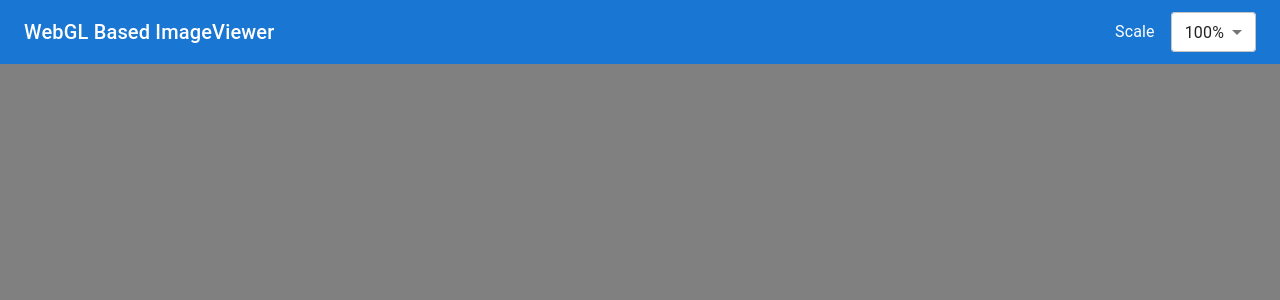
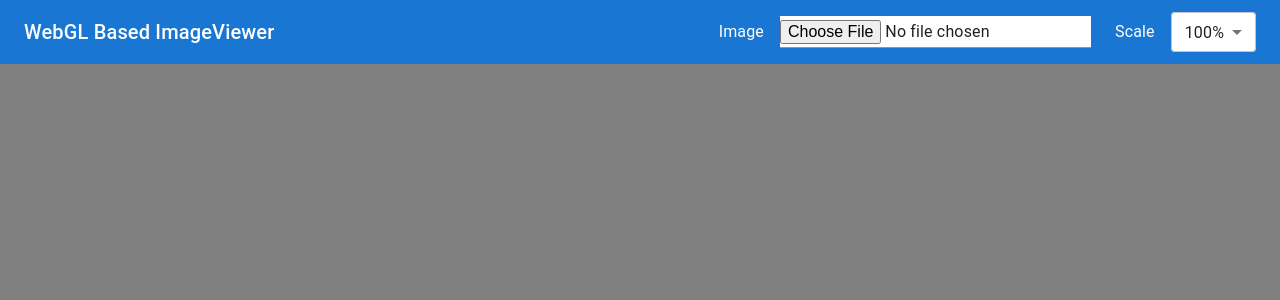
Before and after one commit to SunHwan-Park/webgl_viewer, a React (Vite) app: page / in a window 1280 px wide. Shown: the top 300 px of the page. Built offline with nearby package versions, Linux system fonts and the light colour scheme.

Commit message:
add image importing function

```diff
--- a/package.json
+++ b/package.json
@@ -17,11 +17,13 @@
     "@mui/icons-material": "^5.11.16",
     "@mui/material": "^5.12.2",
     "@pixi/react": "^7.0.3",
+    "blueimp-load-image": "^5.16.0",
     "pixi.js": "^7.2.4",
     "react": "^18.2.0",
     "react-dom": "^18.2.0"
   },
   "devDependencies": {
+    "@types/blueimp-load-image": "^5.16.2",
     "@types/react": "^18.0.28",
     "@types/react-dom": "^18.0.11",
     "@typescript-eslint/eslint-plugin": "^5.57.1",
--- a/src/App.tsx
+++ b/src/App.tsx
@@ -4,10 +4,15 @@ import ImageViewer from './components/ImageViewer';
 
 function App() {
   const [scale, setScale] = useState(1);
+  const [image, setImage] = useState({
+    url: '',
+    width: 0,
+    height: 0,
+  });
   return (
     <div style={{ width: '100wh', height: '100vh', overflow: 'hidden' }}>
-      <TopBar scale={scale} setScale={setScale} />
-      <ImageViewer scale={scale} setScale={setScale} />
+      <TopBar scale={scale} setScale={setScale} image={image} setImage={setImage} />
+      <ImageViewer scale={scale} setScale={setScale} image={image} />
     </div>
   );
 }
--- /dev/null
+++ b/src/components/ImageUploader.tsx
@@ -0,0 +1,42 @@
+import { Input } from '@mui/material';
+import Typography from '@mui/material/Typography';
+import { ChangeEventHandler } from 'react';
+import loadImage from 'blueimp-load-image';
+
+export default function ImageUploader({
+  image,
+  setImage,
+}: {
+  image: { url: string; width: number; height: number };
+  setImage: (v: { url: string; width: number; height: number }) => void;
+}) {
+  const onChange: ChangeEventHandler<HTMLInputElement> = async (e) => {
+    console.log(e);
+    const file = e.target.files?.[0];
+    if (!file) return;
+    const data = await loadImage(file, { canvas: true });
+    if (!data) return;
+    const { image, originalWidth, originalHeight } = data;
+    const url = (image as HTMLCanvasElement).toDataURL();
+    setImage({
+      url: url,
+      width: originalWidth || 0,
+      height: originalHeight || 0,
+    });
+  };
+  return (
+    <div style={{ display: 'flex', alignItems: 'center', gap: 16 }}>
+      <Typography variant="subtitle1">{`Image${
+        image.url ? `(${image.width} x ${image.height} px)` : ''
+      }`}</Typography>
+      <Input
+        inputProps={{
+          type: 'file',
+          accept: 'image/*',
+        }}
+        style={{ backgroundColor: 'white' }}
+        onChange={onChange}
+      />
+    </div>
+  );
+}
--- a/src/components/ImageViewer.tsx
+++ b/src/components/ImageViewer.tsx
@@ -1,19 +1,22 @@
 import { Stage, Sprite } from '@pixi/react';
 import { WheelEventHandler } from 'react';
-import sample from '../assets/sample.jpeg';
-
-const sampleImgSize = { width: 1000, height: 563 };
 
 export default function ImageViewer({
   scale,
   setScale,
+  image,
 }: {
   scale: number;
   setScale: (v: number) => void;
+  image: {
+    url: string;
+    width: number;
+    height: number;
+  };
 }) {
   const stateSize = {
-    width: sampleImgSize.width * scale,
-    height: sampleImgSize.height * scale,
+    width: image.width * scale,
+    height: image.height * scale,
   };
 
   const onWheel: WheelEventHandler = (e) => {
@@ -38,7 +41,9 @@ export default function ImageViewer({
       onWheel={onWheel}
     >
       <Stage width={stateSize.width} height={stateSize.height}>
-        <Sprite image={sample} width={stateSize.width} height={stateSize.height} />
+        {image.url && (
+          <Sprite image={image.url} width={stateSize.width} height={stateSize.height} />
+        )}
       </Stage>
     </div>
   );
--- a/src/components/TopBar.tsx
+++ b/src/components/TopBar.tsx
@@ -2,19 +2,27 @@ import AppBar from '@mui/material/AppBar';
 import Toolbar from '@mui/material/Toolbar';
 import Typography from '@mui/material/Typography';
 import ScaleController from './ScaleController';
+import ImageUploader from './ImageUploader';
 
 export default function TopBar({
   scale,
   setScale,
+  image,
+  setImage,
 }: {
   scale: number;
   setScale: (v: number) => void;
+  image: { url: string; width: number; height: number };
+  setImage: (v: { url: string; width: number; height: number }) => void;
 }) {
   return (
     <AppBar position="static">
       <Toolbar style={{ display: 'flex', justifyContent: 'space-between' }}>
         <Typography variant="h6">WebGL Based ImageViewer</Typography>
-        <ScaleController scale={scale} setScale={setScale} />
+        <div style={{ display: 'flex', alignItems: 'center', gap: 24 }}>
+          <ImageUploader image={image} setImage={setImage} />
+          <ScaleController scale={scale} setScale={setScale} />
+        </div>
       </Toolbar>
     </AppBar>
   );
```
Also changed, not shown: 1 other file (tests, documents, lock files or other folders).
